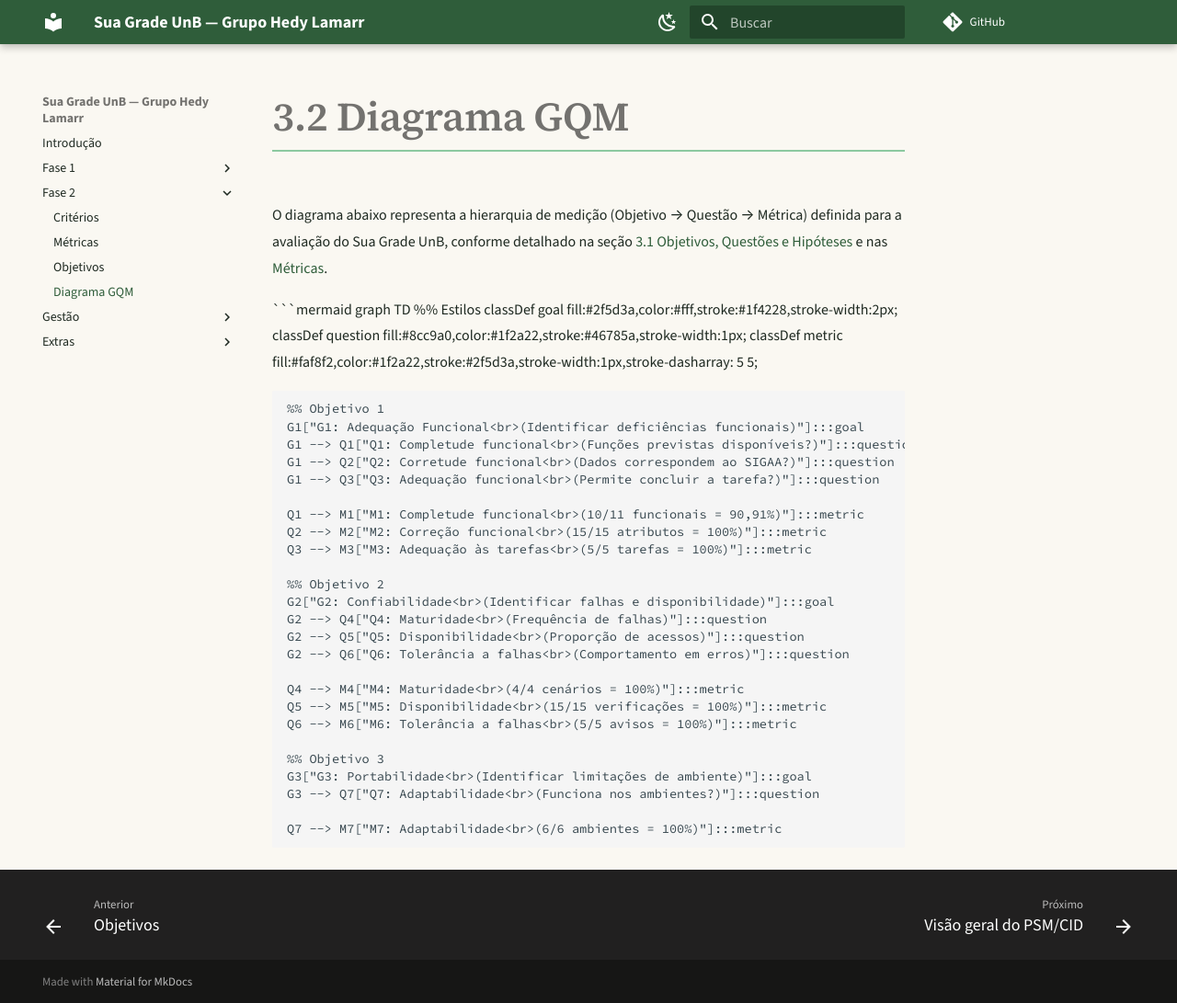
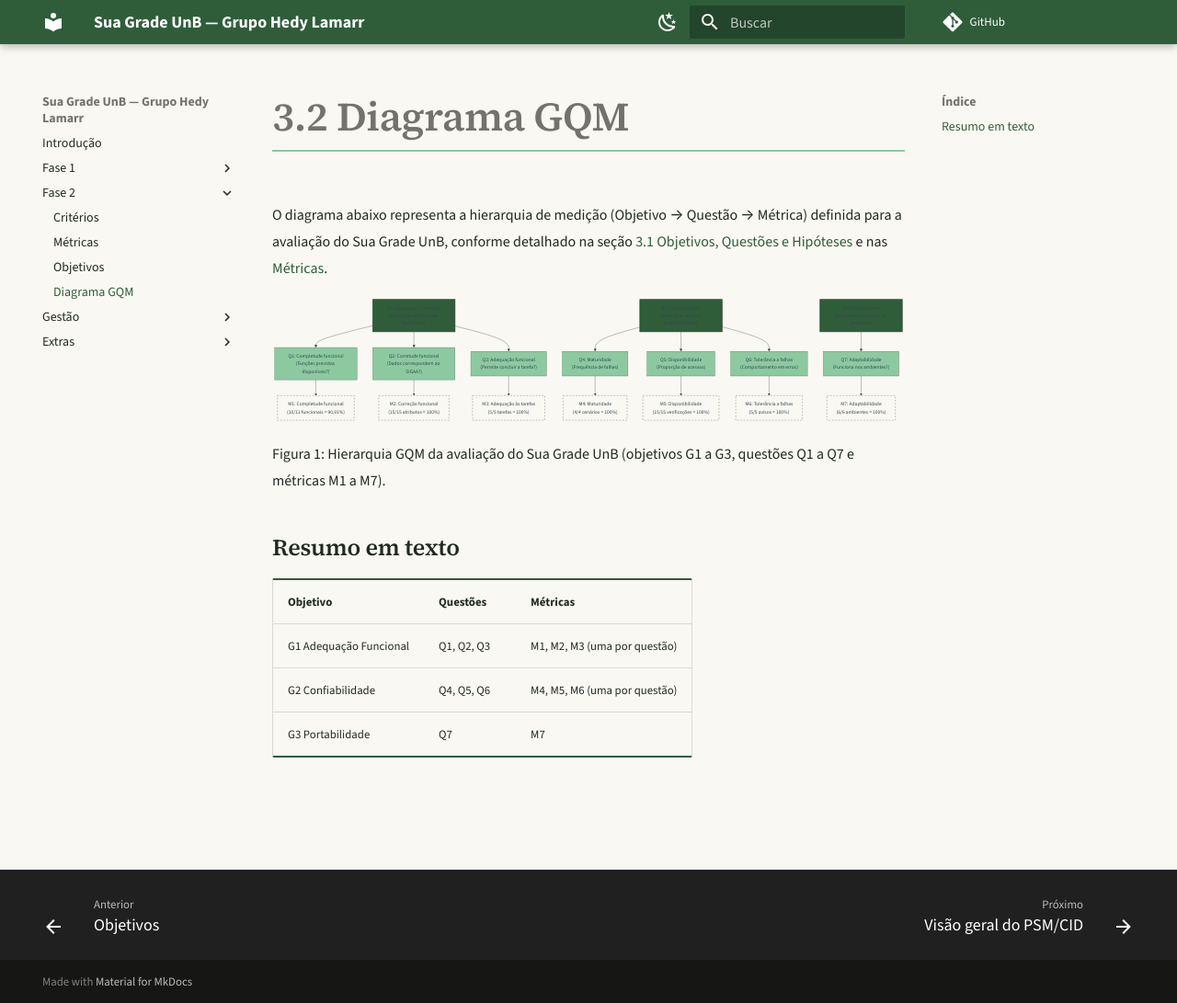
Before and after one commit to FCTE-Qualidade-de-Software-1/2026-2_T02_HEDY_LAMAR, an MkDocs documentation site: the page built from docs/fase-2/diagrama-gqm.md, in a window 1280 px wide and 1091 px high. Shown: the whole window at 92% size. Built offline with MkDocs 1.6.1 and Material for MkDocs 9.7.7, drawn with Linux system fonts in a browser that asks for light colours; comment, search, counter and statistics services are not loaded.

Commit message:
docs: corrige bloco mermaid do diagrama GQM

````diff
--- a/docs/fase-2/diagrama-gqm.md
+++ b/docs/fase-2/diagrama-gqm.md
@@ -34,3 +34,14 @@
     G3 --> Q7["Q7: Adaptabilidade<br>(Funciona nos ambientes?)"]:::question
 
     Q7 --> M7["M7: Adaptabilidade<br>(6/6 ambientes = 100%)"]:::metric
+```
+
+Figura 1: Hierarquia GQM da avaliação do Sua Grade UnB (objetivos G1 a G3, questões Q1 a Q7 e métricas M1 a M7).
+
+## Resumo em texto
+
+| Objetivo | Questões | Métricas |
+| :--- | :--- | :--- |
+| G1 Adequação Funcional | Q1, Q2, Q3 | M1, M2, M3 (uma por questão) |
+| G2 Confiabilidade | Q4, Q5, Q6 | M4, M5, M6 (uma por questão) |
+| G3 Portabilidade | Q7 | M7 |
--- a/mkdocs.yml
+++ b/mkdocs.yml
@@ -30,6 +30,11 @@
 
 markdown_extensions:
   - admonition
+  - pymdownx.superfences:
+      custom_fences:
+        - name: mermaid
+          class: mermaid
+          format: !!python/name:pymdownx.superfences.fence_code_format
 
 extra_css:
   - stylesheets/mkdocs.css
````
